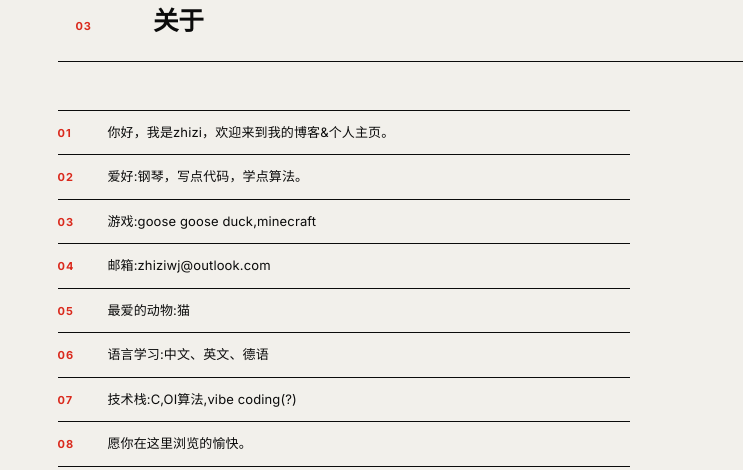
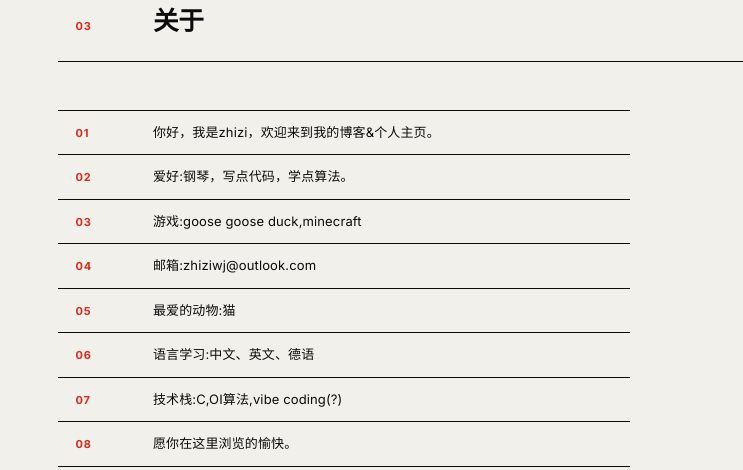
Before and after one commit to zhiziwj/zhiziwj.github.io, a plain HTML site: page index.html in a window 1280 px wide. Shown: the part 607-1077 px from the top of the page, 0-743 px from the left. Drawn offline with Linux system fonts and the light colour scheme.

Commit message:
对界面编号对齐进行优化

```diff
--- a/style.css
+++ b/style.css
@@ -193,9 +193,9 @@ a   { color: inherit; text-decoration: none; }
 
 .about-row {
     display: grid;
-    grid-template-columns: 2.6em minmax(0, 1fr);
-    gap: 16px;
-    padding: 12px 0;
+    grid-template-columns: 3em minmax(0, 1fr);
+    gap: clamp(16px, 3vw, 48px);
+    padding: 12px clamp(10px, 1.4vw, 18px);
     border-top: 1px solid var(--black);
 }
 
@@ -388,4 +388,6 @@ a   { color: inherit; text-decoration: none; }
 
     .about__head { grid-template-columns: 2.4em minmax(0, 1fr); }
     .about__head-en { display: none; }
+
+    .about-row { grid-template-columns: 2.4em minmax(0, 1fr); }
 }
```
